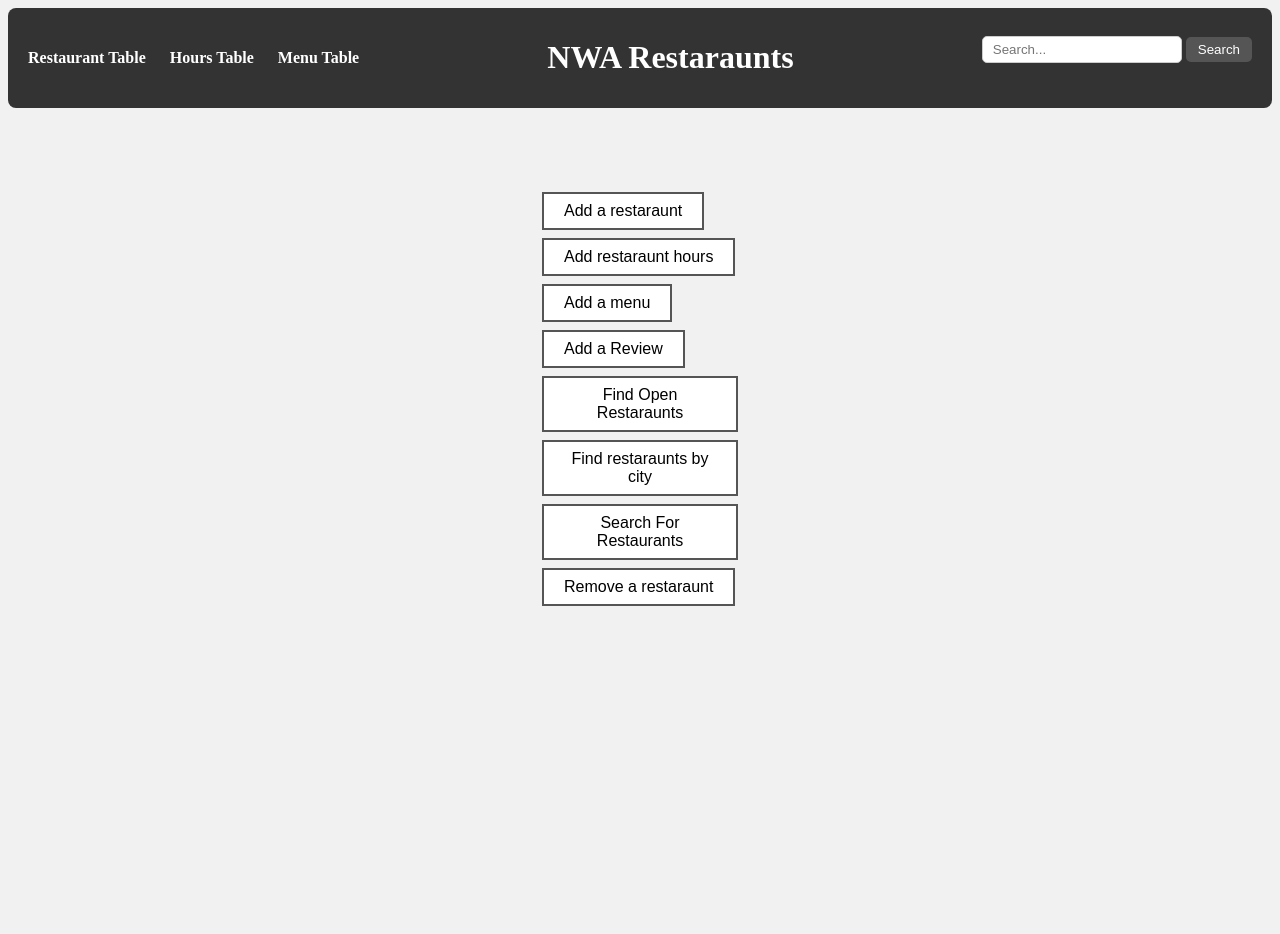
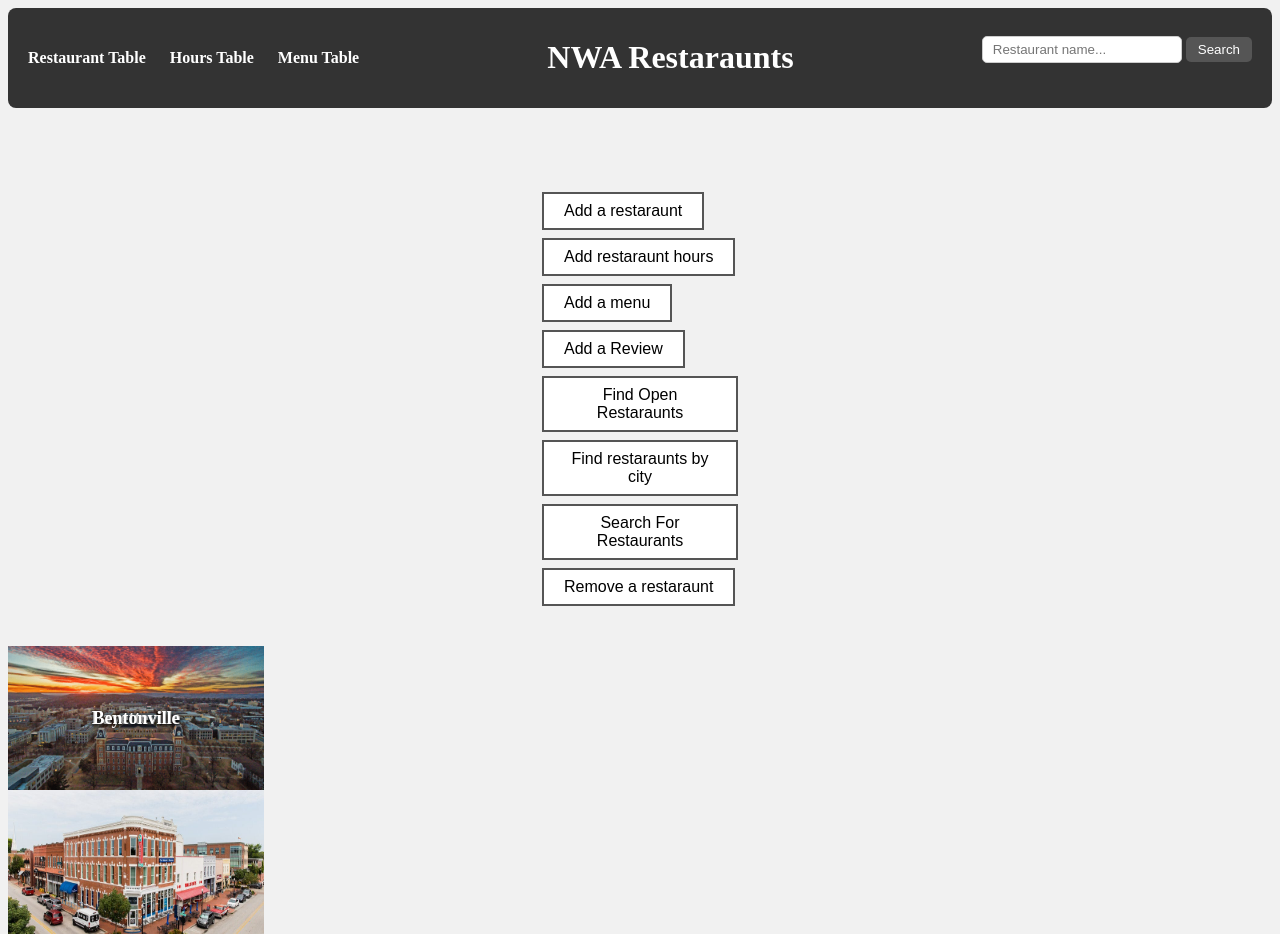
Before and after one commit to Bwill0104/NWA-Restaurants, a PHP site: page /home.php in a window 1280 px wide. Before the commit the page ends 606 px from the top, so only its background shows below. Run offline with PHP 8.4, Linux system fonts and the light colour scheme.

Commit message:
testin images

```diff
--- a/add.php
+++ b/add.php
@@ -147,7 +147,7 @@
 
         <div class="search-bar">
             <form action="home.php" method="post">
-                <input type="text" name="searchRestaurant" placeholder="Search...">
+                <input type="text" name="searchRestaurant" placeholder="Restaurant name...">
                 <input name="search" type="submit" value="Search">
             </form>
         </div>
--- a/find.php
+++ b/find.php
@@ -72,7 +72,7 @@
 
         <div class="search-bar">
             <form action="home.php" method="post">
-                <input type="text" name="searchRestaurant" placeholder="Search...">
+                <input type="text" name="searchRestaurant" placeholder="Restaurant name...">
                 <input name="search" type="submit" value="Search">
             </form>
         </div>
@@ -152,7 +152,7 @@
             <form action="find.php?type=city" method="post">
             <?php $test = 'restaurant'; ?>
                 Enter city: <input type="text" name="city"><br><br>
-                <input name="submitCity" type="submit" >
+                <input class="button" name="submitCity" type="submit" >
             </form>
         </div>
         <div class="hours">
--- a/home.php
+++ b/home.php
@@ -15,8 +15,9 @@
 ?>
 
 <html>
+
+<head>
 <link rel="stylesheet" href="styles.css">
-<head>
 <style>
 
 h1{
@@ -26,13 +27,11 @@
   color: white;
   text-align: center
 }
-
 .content {
       margin: auto;
       max-width: 200px;
       scroll-behavior: smooth;
-  }
-
+}
 .tables {
   max-width: 500px;
   margin: auto;
@@ -40,15 +39,11 @@
   padding-top: 10px;
 
 }
-
-
-
 .menu {
   background-color: white;
   color: black;
   border: 2px solid #555555;
 }
-
 .menu:hover {
   -webkit-transform: translateY(-6px);
   transform: translateY(-6px);
@@ -61,6 +56,28 @@
   background-color: #555555;
   display: "none";
 }
+.image-container {
+      position: relative;
+      width: 256px;
+      height: 144px;
+    }
+
+    .image-container img {
+      width: 100%;
+      height: 100%;
+      display: block;
+    }
+
+    .overlay-text {
+      position: absolute;
+      top: 50%;
+      left: 50%;
+      transform: translate(-50%, -50%);
+      color: white;
+      font-size: 18px;
+      font-weight: bold;
+      text-shadow: 1px 1px 4px black;
+    }
 
 </style>
 </head>
@@ -75,7 +92,7 @@
 
         <div class="search-bar">
             <form action="home.php" method="post">
-                <input type="text" name="searchRestaurant" placeholder="Search...">
+                <input type="text" name="searchRestaurant" placeholder="Restaurant name...">
                 <input name="search" type="submit" value="Search">
             </form>
         </div>
@@ -147,7 +164,7 @@
         $result = $conn->query($sql);
 
         echo "<table border='1'>";
-        echo "<tr><th>Restaurant ID</th><th>Cuisine Type</th><th>Price Range</th><th>Vegetarian</th><th>Gluten Free</th><th>Vegan</th></tr>";  // Customize columns
+        echo "<tr><th>Restaurant ID</th><th>Cuisine Type</th><th>Price Range</th><th>Vegetarian</th><th>Gluten Free</th><th>Vegan</th></tr>";
 
         if ($result->num_rows > 0) {
             // Output each row
@@ -203,17 +220,23 @@
       <button class="button menu" type="button" onclick="window.location.href='add.php?type=hours';">Add restaraunt hours</button>
       <button class="button menu" type="button" onclick="window.location.href='add.php?type=menu';">Add a menu</button>
       <button class="button menu" type="button" onclick="window.location.href='review.php';">Add a Review</button>
-
       <br>
       <button class="button menu" type="button" onclick="window.location.href='find.php?type=hours';">Find Open Restaraunts</button>
       <button class="button menu" type="button" onclick="window.location.href='find.php?type=city';">Find restaraunts by city</button>
       <button class="button menu" type="button" onclick="window.location.href='search.php';">Search For Restaurants</button>
       <button class="button menu" type="button" onclick="window.location.href='add.php?type=remove';" >Remove a restaraunt</button>
     </div>
-<br><br>
+    <br><br>
 
-    </div>
-    <br><br>
+  </div>
+  <div class="image-container">
+  <img src="fayetteville.png" alt="Fayetteville" width="256px" height="144px">
+    <div class="overlay-text">Fayetteville</div>
+  <img src="bentonville.jpg" alt="Bentonville" width="256px" height="144px">
+    <div class="overlay-text">Bentonville</div>
+  </div>
+
+
 </body>
 
 </html>
--- a/review.php
+++ b/review.php
@@ -83,7 +83,7 @@
 
         <div class="search-bar">
             <form action="home.php" method="post">
-                <input type="text" name="searchRestaurant" placeholder="Search...">
+                <input type="text" name="searchRestaurant" placeholder="Restaurant name...">
                 <input name="search" type="submit" value="Search">
             </form>
         </div>
--- a/search.php
+++ b/search.php
@@ -43,7 +43,7 @@
 
         <div class="search-bar">
             <form action="home.php" method="post">
-                <input type="text" name="searchRestaurant" placeholder="Search...">
+                <input type="text" name="searchRestaurant" placeholder="Restaurant name...">
                 <input name="search" type="submit" value="Search">
             </form>
         </div>
@@ -119,7 +119,7 @@
     echo "<table border='1'>";
     echo "$output<br>";
     echo "</table>";
-    echo "<button class='button bac' type='button' onclick=\"window.location.href='home.php';\">Back</button>";
+    echo "<button class='button bac' type='button' onclick=\"window.location.href='search.php';\">Back</button>";
     echo "</div>";
     echo "<style> .content{ display: none} </style>";
 }
```
Also changed, not shown: bentonville.jpg (added), fayetteville.png (added), 1 other file.
